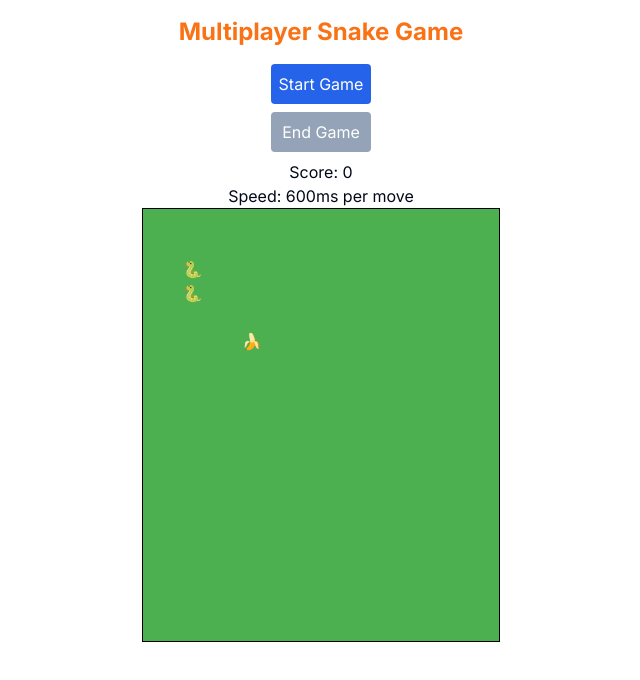
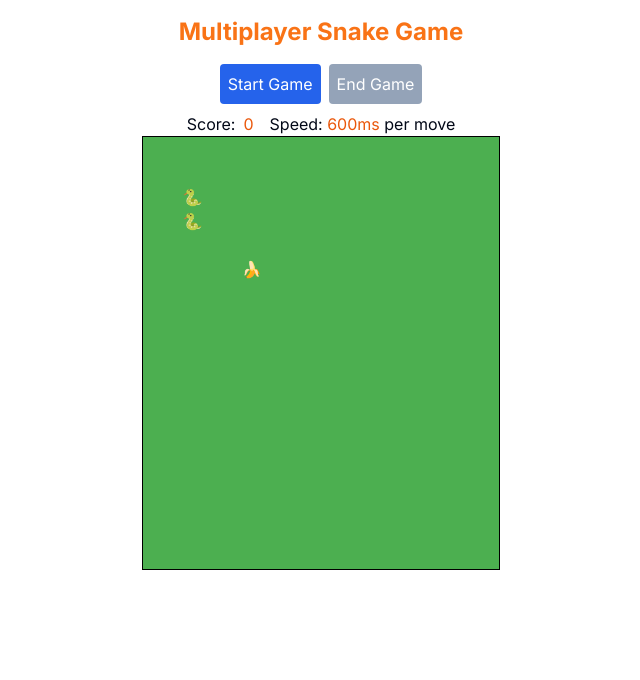
Before and after one commit to pras75299/multiplayer-snakegame, a Next.js app in the folder apps/web/: page / in a window 1280 px wide. Shown: the top 680 px of the page, without its empty margins (319-959 px from the left). Built offline with nearby package versions, Linux system fonts and the light colour scheme.

Commit message:
update UI of score and game controls

```diff
--- a/apps/web/app/components/GameControl.tsx
+++ b/apps/web/app/components/GameControl.tsx
@@ -11,11 +11,11 @@ const GameControls: React.FC<GameControlsProps> = ({
   startGame,
   gameOver,
 }) => (
-  <div className="flex justify-between flex-col">
+  <div className="flex justify-between">
     <button
       onClick={startGame}
       disabled={gameActive}
-      className="bg-blue-600 p-2 text-white rounded-sm mb-2 disabled:bg-slate-400 disabled:text-white disabled:cursor-not-allowed"
+      className="bg-blue-600 p-2 text-white rounded-sm mb-2 mr-2 disabled:bg-slate-400 disabled:text-white disabled:cursor-not-allowed"
     >
       Start Game
     </button>
--- a/apps/web/app/components/Score.tsx
+++ b/apps/web/app/components/Score.tsx
@@ -7,8 +7,14 @@ interface ScoreDisplayProps {
 
 const Score: React.FC<ScoreDisplayProps> = ({ score, speed }) => (
   <>
-    <h2 className="flex">Score: {score}</h2>
-    <h4>Speed: {speed}ms per move</h4>
+    <div className="flex">
+      <h2 className="flex mr-4">
+        Score: <span className="text-orange-600 ml-2">{score}</span>
+      </h2>
+      <h4>
+        Speed: <span className="text-orange-600">{speed}ms</span> per move
+      </h4>
+    </div>
   </>
 );
 
```
